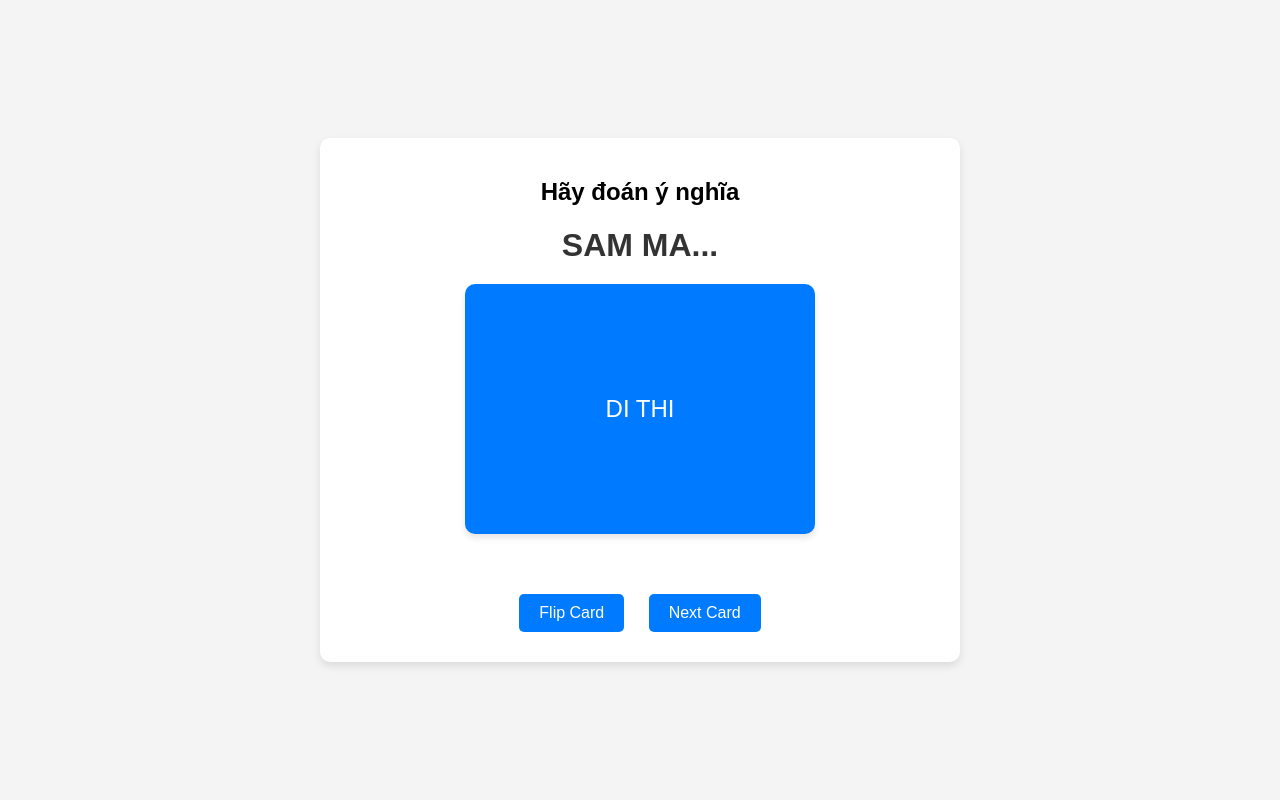
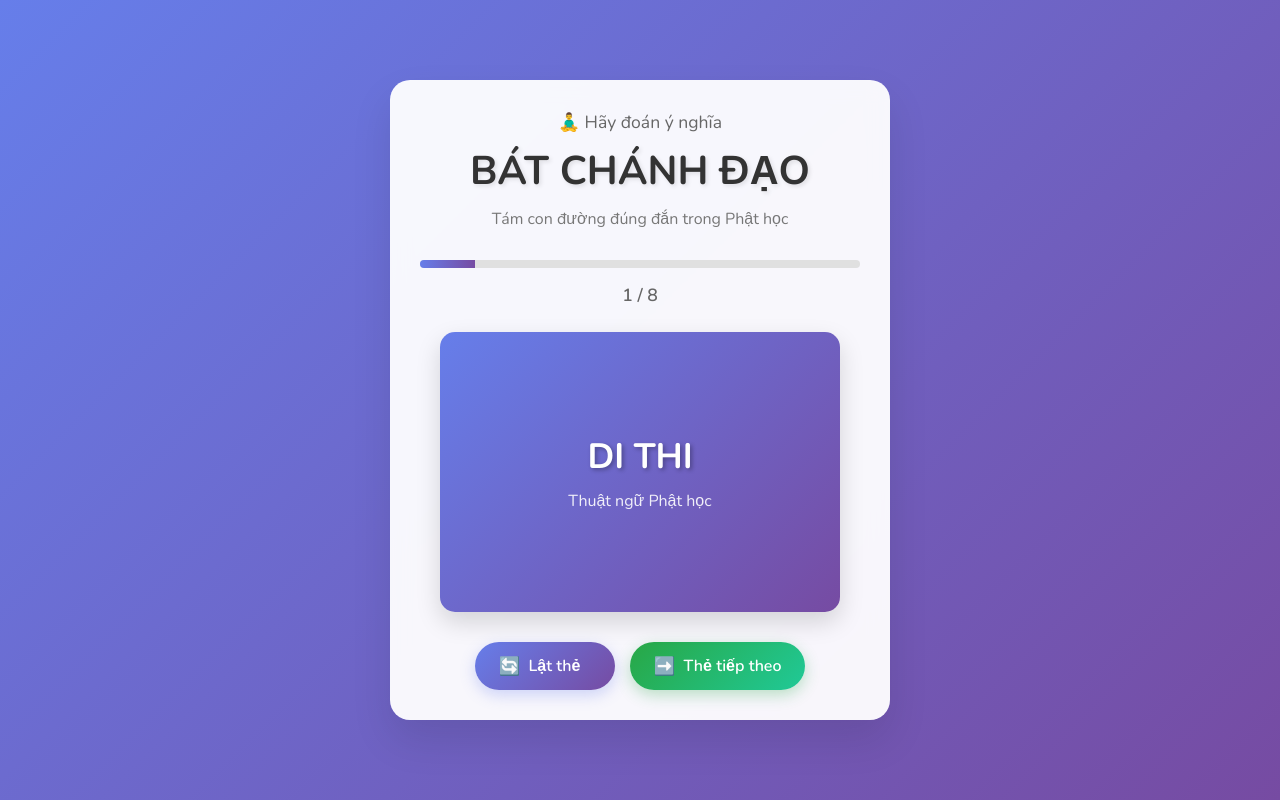
Before and after one commit to banquantrai/tendoi, a plain HTML site: page index.html in a window 1280 px wide. Drawn offline with nearby package versions, Linux system fonts and the light colour scheme.

Commit message:
update UI

```diff
--- a/app.js
+++ b/app.js
@@ -45,20 +45,32 @@ const flashcards = [
 
 let currentCardIndex = 0;
 
-const termElement = document.getElementById('term');
-const meaningElement = document.getElementById('meaning');
-const imageElement = document.createElement('img'); // Create image dynamically
-imageElement.id = 'image';
-meaningElement.prepend(imageElement); // Add image to the back side dynamically
+// Get elements
+const termElement = document.querySelector('.term-text');
+const meaningElement = document.querySelector('.meaning-text');
+const imageElement = document.getElementById('image');
 const flipButton = document.getElementById('flip-button');
-const nextButton = document.getElementById('next-button'); // Get the Next Card button
+const nextButton = document.getElementById('next-button');
+const progressFill = document.getElementById('progress-fill');
+const currentCardSpan = document.getElementById('current-card');
+const totalCardsSpan = document.getElementById('total-cards');
+
+// Set total cards
+totalCardsSpan.textContent = flashcards.length;
+
+function updateProgress() {
+    const progressPercent = ((currentCardIndex + 1) / flashcards.length) * 100;
+    progressFill.style.width = progressPercent + '%';
+    currentCardSpan.textContent = currentCardIndex + 1;
+}
 
 function showCard() {
     const currentCard = flashcards[currentCardIndex];
     termElement.textContent = currentCard.term;
-    imageElement.src = currentCard.image; // Update image source
-    imageElement.alt = `Image for ${currentCard.term}`; // Update image alt text
-    meaningElement.querySelector('p').textContent = ''; // Clear meaning text for initial state
+    imageElement.src = currentCard.image;
+    imageElement.alt = `Hình ảnh cho ${currentCard.term}`;
+    meaningElement.textContent = '';
+    updateProgress();
 }
 
 function flipCard() {
@@ -67,19 +79,23 @@ function flipCard() {
         console.error('Flashcard element not found!');
         return;
     }
-    flashcardElement.classList.toggle('flipped'); // Toggle the flipped class for animation
+    flashcardElement.classList.toggle('flipped');
     const currentCard = flashcards[currentCardIndex];
-    const meaningText = meaningElement.querySelector('p');
     if (flashcardElement.classList.contains('flipped')) {
-        meaningText.textContent = currentCard.meaning; // Show meaning when flipped
+        meaningElement.textContent = currentCard.meaning;
     } else {
-        meaningText.textContent = ''; // Clear meaning when flipped back
+        meaningElement.textContent = '';
     }
 }
 
 function nextCard() {
-    currentCardIndex = (currentCardIndex + 1) % flashcards.length; // Cycle through flashcards
-    showCard(); // Update the flashcard display
+    currentCardIndex = (currentCardIndex + 1) % flashcards.length;
+
+    // Reset flip state
+    const flashcardElement = document.getElementById('flashcard');
+    flashcardElement.classList.remove('flipped');
+
+    showCard();
 }
 
 function verifyImages() {
--- a/index.html
+++ b/index.html
@@ -1,28 +1,49 @@
 <!DOCTYPE html>
-<html lang="en">
+<html lang="vi">
 <head>
     <meta charset="UTF-8">
     <meta name="viewport" content="width=device-width, initial-scale=1.0">
-    <title>Flashcard Game</title>
+    <title>Game Flashcard - Bát Chánh Đạo</title>
     <link rel="stylesheet" href="styles.css">
 </head>
 <body>
     <div class="container">
         <header>
-            <h2>Hãy đoán ý nghĩa</h2>
-            <h1>SAM MA...</h1>
+            <h2 class="subtitle">🧘‍♂️ Hãy đoán ý nghĩa</h2>
+            <h1 class="title">BÁT CHÁNH ĐẠO</h1>
+            <p class="description">Tám con đường đúng đắn trong Phật học</p>
         </header>
         <main>
+            <div class="progress-bar">
+                <div class="progress-fill" id="progress-fill"></div>
+            </div>
+            <div class="card-counter">
+                <span id="current-card">1</span> / <span id="total-cards">8</span>
+            </div>
             <div class="flashcard" id="flashcard">
-                <div class="front" id="term">SAM MA DI THI</div>
+                <div class="front" id="term">
+                    <div class="term-content">
+                        <span class="term-text">Chánh kiến</span>
+                        <div class="term-subtitle">Thuật ngữ Phật học</div>
+                    </div>
+                </div>
                 <div class="back" id="meaning">
-                    <p>Meaning of SAM MA DI THI</p>
+                    <div class="meaning-content">
+                        <img id="image" src="" alt="" />
+                        <p class="meaning-text"></p>
+                    </div>
                 </div>
             </div>
         </main>
         <footer class="controls">
-            <button id="flip-button">Flip Card</button>
-            <button id="next-button">Next Card</button>
+            <button id="flip-button" class="btn btn-primary">
+                <span class="btn-icon">🔄</span>
+                Lật thẻ
+            </button>
+            <button id="next-button" class="btn btn-secondary">
+                <span class="btn-icon">➡️</span>
+                Thẻ tiếp theo
+            </button>
         </footer>
     </div>
     <script src="app.js"></script>
--- a/styles.css
+++ b/styles.css
@@ -1,43 +1,101 @@
+/* Import Google Fonts */
+@import url('https://fonts.googleapis.com/css2?family=Nunito:wght@300;400;600;700&display=swap');
+
+/* Reset and base styles */
+* {
+    margin: 0;
+    padding: 0;
+    box-sizing: border-box;
+}
+
 body {
-    font-family: 'Arial', sans-serif;
-    background-color: #f4f4f4;
+    font-family: 'Nunito', sans-serif;
+    background: linear-gradient(135deg, #667eea 0%, #764ba2 100%);
     margin: 0;
     display: flex;
     justify-content: center;
     align-items: center;
-    height: 100vh;
+    min-height: 100vh;
+    padding: 20px;
 }
 
 .container {
     text-align: center;
-    width: 90%;
-    max-width: 600px;
-    background: #fff;
-    border-radius: 10px;
-    box-shadow: 0 4px 8px rgba(0, 0, 0, 0.1);
-    padding: 20px;
+    width: 100%;
+    max-width: 500px;
+    background: rgba(255, 255, 255, 0.95);
+    border-radius: 20px;
+    box-shadow: 0 20px 40px rgba(0, 0, 0, 0.1);
+    padding: 30px;
+    backdrop-filter: blur(10px);
 }
 
 /* Header styles */
-header h1 {
-    font-size: 2em;
+header {
+    margin-bottom: 30px;
+}
+
+.subtitle {
+    font-size: 1.1em;
+    font-weight: 400;
+    color: #666;
+    margin-bottom: 10px;
+}
+
+.title {
+    font-size: 2.5em;
+    font-weight: 700;
+    color: #333;
+    margin-bottom: 10px;
+    text-shadow: 2px 2px 4px rgba(0, 0, 0, 0.1);
+}
+
+.description {
+    font-size: 1em;
+    color: #777;
+    font-weight: 300;
     margin-bottom: 20px;
-    color: #333;
+}
+
+/* Progress bar */
+.progress-bar {
+    width: 100%;
+    height: 8px;
+    background-color: #e0e0e0;
+    border-radius: 4px;
+    overflow: hidden;
+    margin-bottom: 15px;
+}
+
+.progress-fill {
+    height: 100%;
+    background: linear-gradient(90deg, #667eea, #764ba2);
+    width: 12.5%;
+    transition: width 0.3s ease;
+}
+
+/* Card counter */
+.card-counter {
+    font-size: 1.1em;
+    color: #666;
+    margin-bottom: 25px;
+    font-weight: 600;
 }
 
 /* Flashcard styles */
 .flashcard {
-    width: 350px;
-    height: 250px;
+    width: 100%;
+    max-width: 400px;
+    height: 280px;
     perspective: 1000px;
-    margin: 20px auto;
     position: relative;
     transform-style: preserve-3d;
-    transition: transform 0.6s ease-in-out; /* Smooth flip animation */
+    transition: transform 0.6s ease-in-out;
+    margin: 0 auto 30px;
 }
 
 .flashcard.flipped {
-    transform: rotateY(180deg); /* Flip the card */
+    transform: rotateY(180deg);
 }
 
 .flashcard .front, .flashcard .back {
@@ -48,70 +106,149 @@ header h1 {
     display: flex;
     justify-content: center;
     align-items: center;
-    border-radius: 10px;
-    box-shadow: 0 4px 6px rgba(0, 0, 0, 0.1);
-    font-size: 1.5em;
-    color: #fff;
+    border-radius: 15px;
+    box-shadow: 0 10px 25px rgba(0, 0, 0, 0.15);
+    overflow: hidden;
 }
 
 .flashcard .front {
-    background-color: #007bff;
+    background: linear-gradient(135deg, #667eea 0%, #764ba2 100%);
+    color: white;
+}
+
+.term-content {
+    text-align: center;
+    padding: 20px;
+}
+
+.term-text {
+    font-size: 2.2em;
+    font-weight: 700;
+    display: block;
+    margin-bottom: 10px;
+    text-shadow: 2px 2px 4px rgba(0, 0, 0, 0.3);
+}
+
+.term-subtitle {
+    font-size: 1em;
+    font-weight: 300;
+    opacity: 0.9;
 }
 
 .flashcard .back {
-    background-color: #f8f9fa; /* Light background for a friendly look */
+    background: linear-gradient(135deg, #f8f9fa 0%, #e9ecef 100%);
     transform: rotateY(180deg);
     flex-direction: column;
-    color: #333; /* Dark text for readability */
-    padding: 20px; /* Add padding for better spacing */
-    box-shadow: 0 4px 8px rgba(0, 0, 0, 0.2); /* Slightly stronger shadow for depth */
-    font-size: 1.2em; /* Adjust font size for better readability */
+    color: #333;
+    padding: 25px;
+}
+
+.meaning-content {
+    display: flex;
+    flex-direction: column;
+    align-items: center;
+    height: 100%;
+    justify-content: center;
 }
 
 .flashcard .back img {
-    max-width: 40%; /* Slightly smaller image for better layout */
+    max-width: 60%;
     height: auto;
-    border-radius: 10px; /* Rounded corners for a friendly look */
-    margin-bottom: 15px; /* Add spacing below the image */
+    border-radius: 12px;
+    margin-bottom: 20px;
+    box-shadow: 0 5px 15px rgba(0, 0, 0, 0.1);
 }
 
-.flashcard .back p {
-    font-size: 1em;
+.meaning-text {
+    font-size: 1.3em;
+    font-weight: 600;
     text-align: center;
-    margin: 0;
-    color: #555; /* Softer text color for a professional look */
+    color: #444;
+    line-height: 1.4;
 }
 
-.flashcard img {
-    max-width: 40%;
-    height: auto;
-    border-radius: 5px;
-    margin-bottom: 10px;
+/* Controls */
+.controls {
+    display: flex;
+    justify-content: center;
+    gap: 15px;
+    flex-wrap: wrap;
 }
 
-.flashcard p {
+.btn {
+    display: flex;
+    align-items: center;
+    gap: 8px;
+    padding: 12px 24px;
     font-size: 1em;
-    text-align: center;
-    margin: 0;
+    font-weight: 600;
+    border: none;
+    border-radius: 25px;
+    cursor: pointer;
+    transition: all 0.3s ease;
+    font-family: 'Nunito', sans-serif;
+    min-width: 140px;
 }
 
-/* Footer styles */
-.controls {
-    margin-top: 50px;
+.btn-primary {
+    background: linear-gradient(135deg, #667eea 0%, #764ba2 100%);
+    color: white;
+    box-shadow: 0 5px 15px rgba(102, 126, 234, 0.3);
 }
 
-button {
-    margin: 10px;
-    padding: 10px 20px;
-    font-size: 1em;
-    border: none;
-    border-radius: 5px;
-    cursor: pointer;
-    background-color: #007bff;
-    color: #fff;
-    transition: background-color 0.3s ease;
+.btn-primary:hover {
+    transform: translateY(-2px);
+    box-shadow: 0 8px 20px rgba(102, 126, 234, 0.4);
 }
 
-button:hover {
-    background-color: #0056b3;
+.btn-secondary {
+    background: linear-gradient(135deg, #28a745 0%, #20c997 100%);
+    color: white;
+    box-shadow: 0 5px 15px rgba(40, 167, 69, 0.3);
 }
+
+.btn-secondary:hover {
+    transform: translateY(-2px);
+    box-shadow: 0 8px 20px rgba(40, 167, 69, 0.4);
+}
+
+.btn:active {
+    transform: translateY(0);
+}
+
+.btn-icon {
+    font-size: 1.1em;
+}
+
+/* Responsive design */
+@media (max-width: 600px) {
+    .container {
+        padding: 20px;
+        margin: 10px;
+    }
+
+    .title {
+        font-size: 2em;
+    }
+
+    .flashcard {
+        height: 250px;
+    }
+
+    .term-text {
+        font-size: 1.8em;
+    }
+
+    .meaning-text {
+        font-size: 1.1em;
+    }
+
+    .controls {
+        flex-direction: column;
+        align-items: center;
+    }
+
+    .btn {
+        min-width: 200px;
+    }
+}
```
